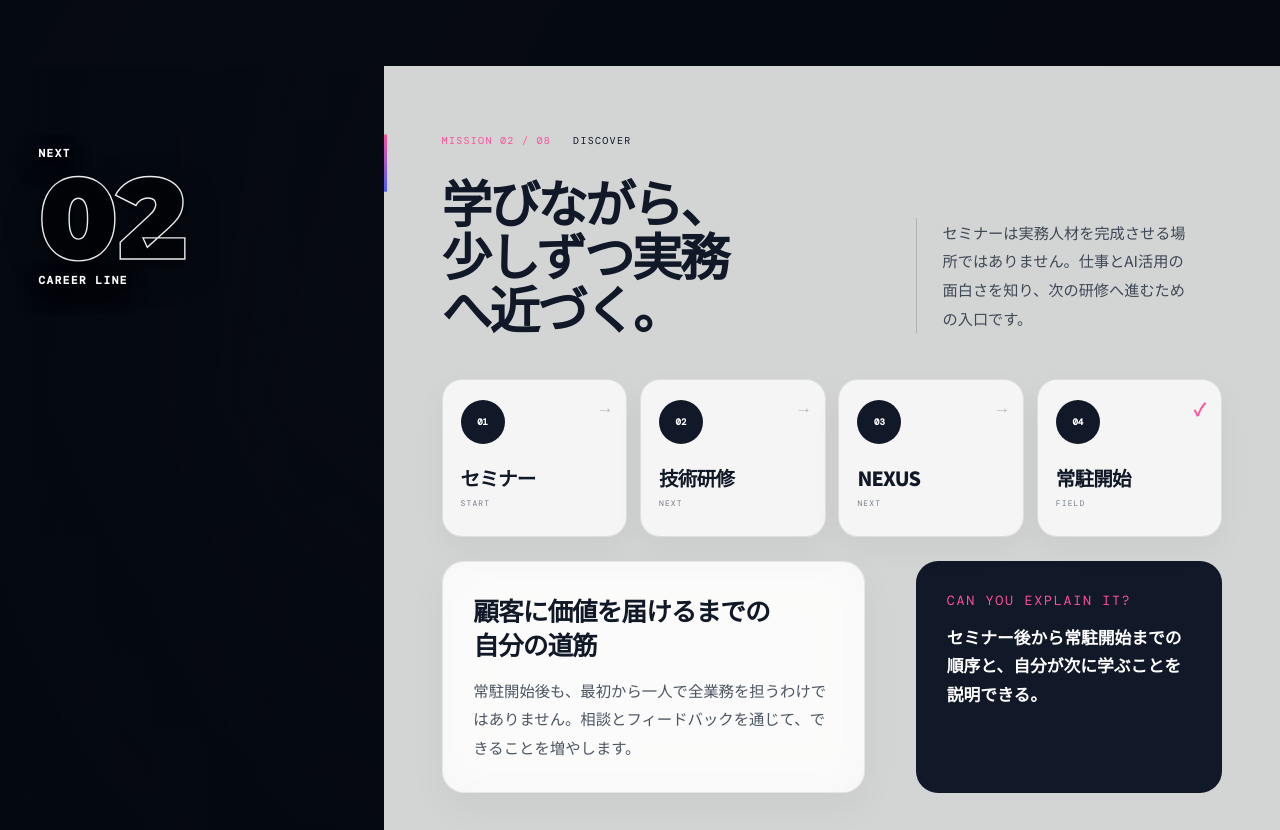
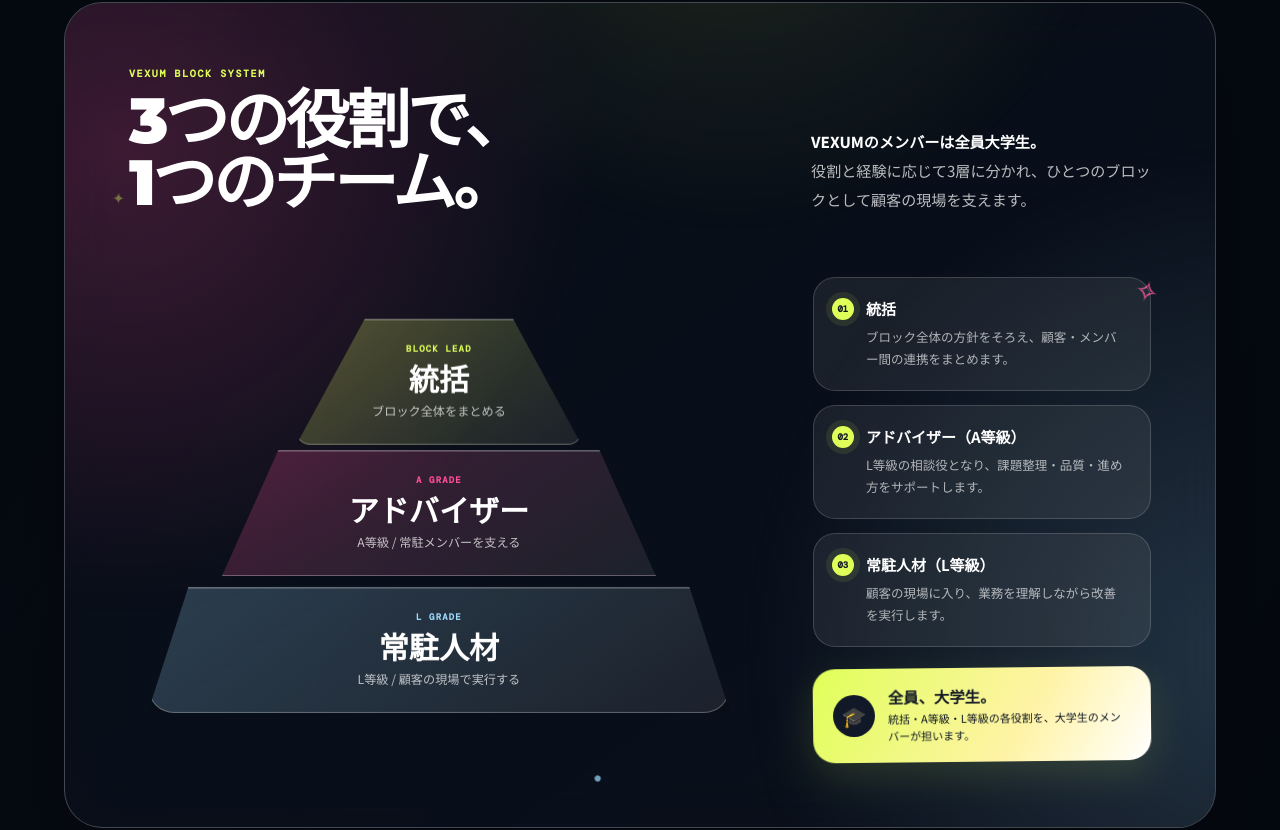
Before and after one commit to hmatsuo-ai/vexum-it-literacy-training, a Next.js app: page / in a window 1280 px wide. Shown: the part 4593-5423 px from the top of the page. Built offline with nearby package versions, Linux system fonts and the light colour scheme.

Commit message:
Add animated VEXUM block structure section

```diff
--- a/app/motion-controller.tsx
+++ b/app/motion-controller.tsx
@@ -1,9 +1,87 @@
 "use client";
 
 import { useEffect, useState } from "react";
+import { createPortal } from "react-dom";
+
+function BlockStructure() {
+  return (
+    <section className="block-structure" aria-labelledby="block-structure-title">
+      <span className="block-spark s1" aria-hidden="true">✦</span>
+      <span className="block-spark s2" aria-hidden="true">✧</span>
+      <span className="block-spark s3" aria-hidden="true">●</span>
+
+      <div className="block-structure__head">
+        <div>
+          <p className="block-structure__eyebrow">VEXUM BLOCK SYSTEM</p>
+          <h3 id="block-structure-title">3つの役割で、<br />1つのチーム。</h3>
+        </div>
+        <p className="block-structure__intro">
+          <strong>VEXUMのメンバーは全員大学生。</strong><br />
+          役割と経験に応じて3層に分かれ、ひとつのブロックとして顧客の現場を支えます。
+        </p>
+      </div>
+
+      <div className="block-structure__body">
+        <div className="block-pyramid" aria-label="VEXUMの3層ブロック体制">
+          <div className="block-tier block-tier--lead">
+            <div className="block-tier__content">
+              <small>BLOCK LEAD</small>
+              <strong>統括</strong>
+              <span>ブロック全体をまとめる</span>
+            </div>
+          </div>
+          <div className="block-tier block-tier--advisor">
+            <div className="block-tier__content">
+              <small>A GRADE</small>
+              <strong>アドバイザー</strong>
+              <span>A等級 / 常駐メンバーを支える</span>
+            </div>
+          </div>
+          <div className="block-tier block-tier--resident">
+            <div className="block-tier__content">
+              <small>L GRADE</small>
+              <strong>常駐人材</strong>
+              <span>L等級 / 顧客の現場で実行する</span>
+            </div>
+          </div>
+        </div>
+
+        <div className="block-structure__notes">
+          <article className="block-note">
+            <b>01</b>
+            <strong>統括</strong>
+            <p>ブロック全体の方針をそろえ、顧客・メンバー間の連携をまとめます。</p>
+          </article>
+          <article className="block-note">
+            <b>02</b>
+            <strong>アドバイザー（A等級）</strong>
+            <p>L等級の相談役となり、課題整理・品質・進め方をサポートします。</p>
+          </article>
+          <article className="block-note">
+            <b>03</b>
+            <strong>常駐人材（L等級）</strong>
+            <p>顧客の現場に入り、業務を理解しながら改善を実行します。</p>
+          </article>
+          <div className="block-student-badge">
+            <span aria-hidden="true">🎓</span>
+            <div>
+              <strong>全員、大学生。</strong>
+              <small>統括・A等級・L等級の各役割を、大学生のメンバーが担います。</small>
+            </div>
+          </div>
+        </div>
+      </div>
+    </section>
+  );
+}
 
 export default function MotionController() {
   const [paused, setPaused] = useState(false);
+  const [blockTarget, setBlockTarget] = useState<HTMLElement | null>(null);
+
+  useEffect(() => {
+    setBlockTarget(document.querySelector<HTMLElement>(".m01-content"));
+  }, []);
 
   useEffect(() => {
     const root = document.documentElement;
@@ -51,6 +129,8 @@
   }, [paused]);
 
   return (
+    <>
+      {blockTarget ? createPortal(<BlockStructure />, blockTarget) : null}
       <button
         className="motion-toggle"
         type="button"
@@ -60,5 +140,6 @@
         <span aria-hidden="true">{paused ? "▶" : "Ⅱ"}</span>
         {paused ? "MOTION ON" : "MOTION OFF"}
       </button>
+    </>
   );
 }
```
Lines whose indentation alone changed are shown as unchanged.
